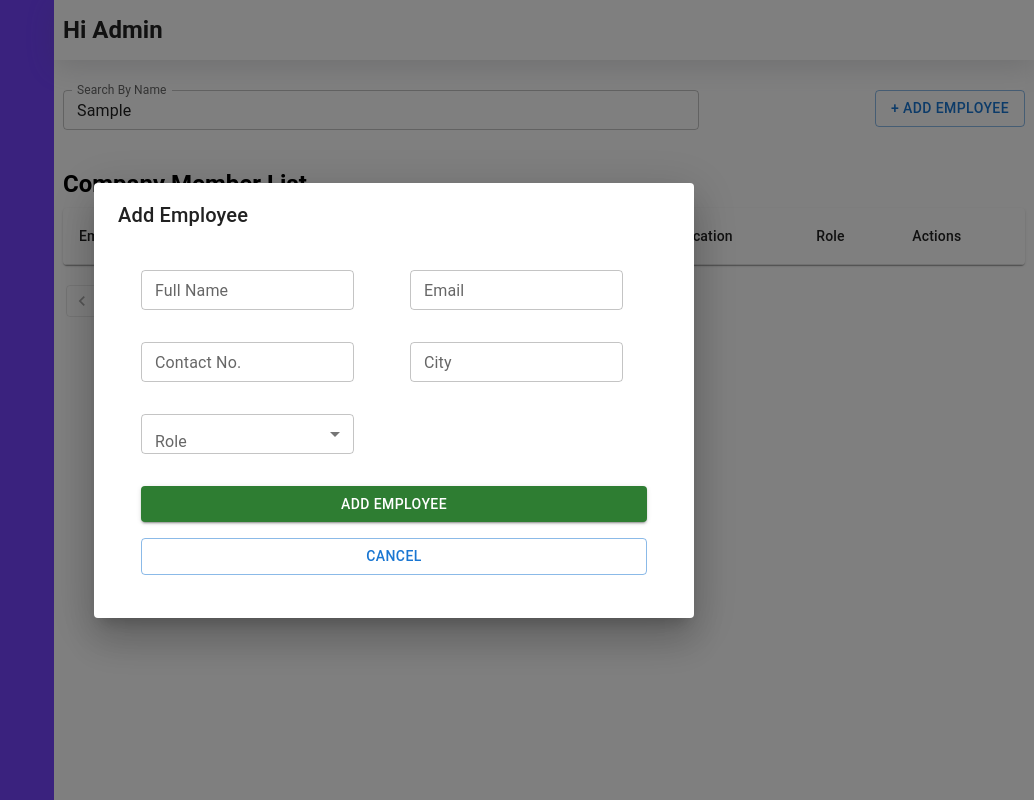
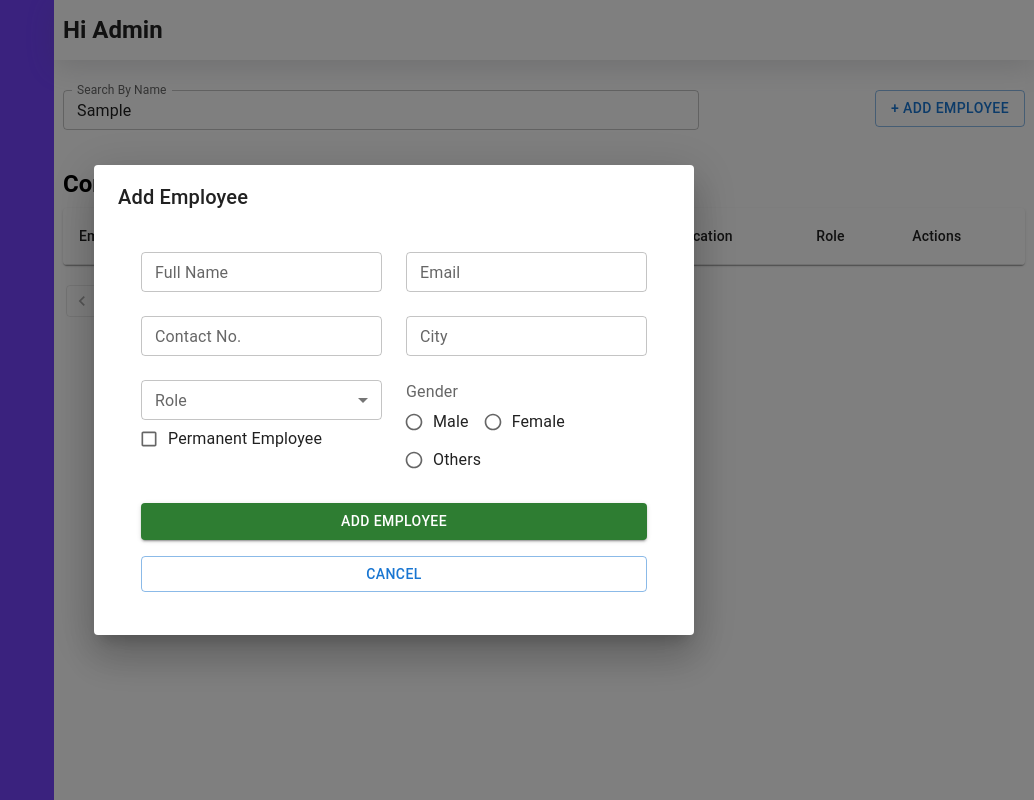
Before and after one commit to ankit-pandey-14/gainserv, a React (Create React App) app: page / in a window 1280 px wide. Both pictures are taken after typing "Sample" into the empty fields and a click on the button "+ ADD EMPLOYEE". Shown: the whole page, without its empty margins (246-1280 px from the left). Built offline with nearby package versions, Linux system fonts and the light colour scheme.

Commit message:
Added more dynamic components and info field for user

```diff
--- /dev/null
+++ b/src/components/CustomForm.js/index.js
@@ -0,0 +1,38 @@
+import React from 'react';
+import { useFormik } from 'formik';
+
+export const useForm = (props) => {
+    const { initialValues, validationSchema, onSubmitHandler } = props;
+    const { values, errors, touched, handleChange, handleBlur, handleSubmit } = useFormik({
+        initialValues: initialValues,
+        validationSchema: validationSchema,
+        onSubmit : (values) => {
+            onSubmitHandler(values)
+        },
+    });
+
+    return {
+        values,
+        errors,
+        touched,
+        handleChange,
+        handleBlur,
+        handleSubmit,
+    };
+};
+
+const CustomForm = (props) => {
+    const { styles, handleSubmit } = props;
+
+    return (
+        <form
+            autoComplete='off'
+            onSubmit={handleSubmit}
+            style={styles}
+        >
+            { props.children }
+        </form>
+    );
+};
+
+export default CustomForm;
--- a/src/components/Employee/addEditEmployee.js
+++ b/src/components/Employee/addEditEmployee.js
@@ -1,15 +1,17 @@
 import React from 'react';
-import { useFormik } from 'formik';
 import { addEmployeeValidation } from '../../utilities/validation';
 import Grid from '@mui/material/Grid';
 import Stack from '@mui/material/Stack';
-import TextInput from '../controls/textInput';
-import FormSelect from '../controls/formSelect';
-import { ROLES_LIST } from '../../constants';
+import CustomInput from '../controls/customInput';
+import CustomSelect from '../controls/customSelect';
+import { GENDER, ROLES_LIST } from '../../constants';
 import { useDispatch, useSelector } from 'react-redux';
 import { addEmployee, updateEmployee } from '../../redux/employeeSlice';
 import CustomButton from '../controls/customButton';
 import { USER_ADDED, USER_UPDATED } from '../../constants/message';
+import CustomRadio from '../controls/customRadio';
+import CustomForm, { useForm } from '../CustomForm.js';
+import CustomCheckbox from '../controls/customCheckbox';
 
 const initialValues = {
     name: "",
@@ -17,25 +19,15 @@ const initialValues = {
     role: "",
     mobile: "",
     city: "",
+    gender: '',
+    isPermanent: false,
 };
 
 const AddEditEmployee = ({modalInfo, setModalInfo, type, setNotification}) => {
     const empList = useSelector((state) => state?.emp?.userList);
     const dispatch = useDispatch();
 
-    const { values, errors, touched, handleBlur, handleSubmit, handleChange } = useFormik({
-        initialValues:
-            type === 'Add'
-            ? initialValues
-            : {
-                name: modalInfo.data.name,
-                email: modalInfo.data.email,
-                mobile: modalInfo.data.mobile,
-                city: modalInfo.data.city,
-                role: modalInfo.data.role,
-            },
-        validationSchema: addEmployeeValidation,
-        onSubmit : (values) => {
+    const onSubmit = (values) => {
         if(type === 'Add'){
             dispatch(addEmployee({
                 id: empList[empList.length - 1]?.id + 1,
@@ -55,74 +47,114 @@ const AddEditEmployee = ({modalInfo, setModalInfo, type, setNotification}) => {
             visible: true,
             messege: type === 'Add' ? USER_ADDED : USER_UPDATED
         });
+    };
+
+    const {
+        values, errors, touched, handleChange, handleBlur, handleSubmit,
+    } = useForm({
+        initialValues :
+            type === 'Add'
+            ? initialValues
+            : {
+                name: modalInfo.data.name,
+                email: modalInfo.data.email,
+                mobile: modalInfo.data.mobile,
+                city: modalInfo.data.city,
+                role: modalInfo.data.role,
+                isPermanent: modalInfo.data.isPermanent,
+                gender: modalInfo.data.gender,
             },
-    });
+        validationSchema: addEmployeeValidation,
+        onSubmitHandler: onSubmit,
+    })
 
     return (
         <>
-            <form
-                onSubmit={handleSubmit}
-                style={{padding: '23px', }}
+            <CustomForm
+                styles={{padding: '23px'}}
+                handleSubmit={handleSubmit}
             >
-                <Grid container spacing={4}>
+                <Grid container spacing={3}>
                     <Grid item xs={12} sm={6}>
-                        <TextInput
+                        <CustomInput
                             label="Full Name"
                             name="name"
                             value={values.name}
                             error={errors.name}
                             touch={touched.name}
-                            handleChange={handleChange}
-                            handleBlur={handleBlur}
+                            onChange={handleChange}
+                            onBlur={handleBlur}
                         />
                     </Grid>
 
                     <Grid item xs={12} sm={6}>
-                        <TextInput
+                        <CustomInput
                             label="Email"
                             name="email"
                             value={values.email}
                             error={errors.email}
                             touch={touched.email}
-                            handleChange={handleChange}
-                            handleBlur={handleBlur}
+                            onChange={handleChange}
+                            onBlur={handleBlur}
                         />
                     </Grid>
 
                     <Grid item xs={12} sm={6}>
-                        <TextInput
+                        <CustomInput
                             label="Contact No."
                             name="mobile"
                             value={values.mobile}
                             error={errors.mobile}
                             touch={touched.mobile}
-                            handleChange={handleChange}
-                            handleBlur={handleBlur}
+                            onChange={handleChange}
+                            onBlur={handleBlur}
                         />
                     </Grid>
 
                     <Grid item xs={12} sm={6}>
-                        <TextInput
+                        <CustomInput
                             label="City"
                             name="city"
                             value={values.city}
                             error={errors.city}
                             touch={touched.city}
-                            handleChange={handleChange}
-                            handleBlur={handleBlur}
+                            onChange={handleChange}
+                            onBlur={handleBlur}
                         />
                     </Grid>
 
                     <Grid item xs={12} sm={6}>
-                        <FormSelect
+                        <CustomSelect
                             label="Role"
                             name="role"
                             value={values.role}
                             error={errors.role}
                             touch={touched.role}
-                            handleChange={handleChange}
-                            handleBlur={handleBlur}
+                            onChange={handleChange}
+                            onBlur={handleBlur}
                             options={ROLES_LIST}
+                        />
+
+                        <CustomCheckbox
+                            label="Permanent Employee"
+                            name="isPermanent"
+                            value={values.isPermanent}
+                            error={errors.isPermanent}
+                            onChange={handleChange}
+                        />
+                    </Grid>
+
+                    <Grid item xs={12} sm={6}>
+                        <CustomRadio
+                            row={true}
+                            label="Gender"
+                            name="gender"
+                            value={values.gender}
+                            error={errors.gender}
+                            touch={touched.gender}
+                            onChange={handleChange}
+                            onBlur={handleBlur}
+                            options={GENDER}
                         />
                     </Grid>
 
@@ -142,7 +174,7 @@ const AddEditEmployee = ({modalInfo, setModalInfo, type, setNotification}) => {
                         </Stack>
                     </Grid>
                 </Grid>
-            </form>
+            </CustomForm>
         </>
     );
 };
--- a/src/components/controls/addEditModal.js
+++ b/src/components/Employee/addEditModal.js
@@ -1,6 +1,6 @@
 import React, { useState } from 'react';
-import AddEditEmployee from '../Employee/addEditEmployee';
-import CustomDialog from './customDialog';
+import AddEditEmployee from './addEditEmployee';
+import CustomDialog from '../controls/customDialog';
 
 const AddEditModal = ({ modalInfo, setModalInfo, type }) => {
     const [notification, setNotification] = useState({
--- /dev/null
+++ b/src/components/controls/customCheckbox.js
@@ -0,0 +1,31 @@
+import { Checkbox, FormControl, FormControlLabel } from '@mui/material';
+import React from 'react';
+
+const CustomCheckbox = ({
+    label,
+    name,
+    value,
+    onChange,
+}) => {
+    return (
+        <>
+            <FormControl fullWidth size='small'>
+                <FormControlLabel
+                    label={label}
+                    control={
+                        <Checkbox
+                            size='small'
+                            value={value}
+                            checked={value}
+                            name={name}
+                            color='primary'
+                            onChange={onChange}
+                        />
+                    }
+                />
+            </FormControl>
+        </>
+    );
+};
+
+export default CustomCheckbox;
--- /dev/null
+++ b/src/components/controls/customRadio.js
@@ -0,0 +1,44 @@
+import { FormControl, FormControlLabel, FormLabel, Radio, RadioGroup } from '@mui/material';
+import React from 'react';
+
+const CustomRadio = ({
+    row,
+    label,
+    name,
+    value,
+    error,
+    touch,
+    onChange,
+    onBlur,
+    options,
+}) => {
+    return (
+        <>
+            <FormControl fullWidth size='small'>
+                <FormLabel>{label}</FormLabel>
+                <RadioGroup
+                    row={row}
+                    name={name}
+                    value={value}
+                    onChange={onChange}
+                    onBlur={onBlur}
+                >
+                    {
+                        options.map((option, index) => (
+                            <FormControlLabel
+                                key={index}
+                                value={option?.value}
+                                control={<Radio size="small" />}
+                                label={option?.label}
+                            />
+                        ))
+                    }
+                </RadioGroup>
+            </FormControl>
+
+            {error && touch && <p className='form-error'>{error}</p>}
+        </>
+    );
+};
+
+export default CustomRadio;
--- a/src/components/controls/formSelect.js
+++ b/src/components/controls/customSelect.js
@@ -1,21 +1,31 @@
 import { FormControl, InputLabel, MenuItem, Select } from '@mui/material';
 import React from 'react';
 
-const FormSelect = ({label, name, handleChange, handleBlur, error, touch, value, options}) => {
+const CustomSelect = ({
+    label,
+    name,
+    value,
+    error,
+    touch,
+    onChange,
+    onBlur,
+    options,
+}) => {
 
     return (
         <>
-            <FormControl sx={{width: '90%' }}>
+            <FormControl fullWidth size='small'>
                 <InputLabel id="select-label">{label}</InputLabel>
                 <Select
+                    fullWidth
                     labelId="select-label"
                     id="select"
                     label={label}
-                    size='small'
                     name={name}
                     value={value}
-                    onChange={handleChange}
-                    onBlur={handleBlur}
+                    onChange={onChange}
+                    onBlur={onBlur}
+                    error={error && touch}
                 >
                     {
                         options?.map((option, index) => (
@@ -30,4 +40,4 @@ const FormSelect = ({label, name, handleChange, handleBlur, error, touch, value,
     );
 };
 
-export default FormSelect;
+export default CustomSelect;
--- a/src/constants/employee.json
+++ b/src/constants/employee.json
@@ -5,7 +5,9 @@
         "email": "ankit@gmail.com",
         "mobile": 8175088988,
         "city": "Lucknow",
-        "role": "Developer"
+        "role": "Developer",
+        "isPermanent": true,
+        "gender": "male"
     },
     {
         "id": 2,
@@ -13,6 +15,8 @@
         "email": "anoop@gmail.com",
         "mobile": 8175088999,
         "city": "Gorkhpur",
-        "role": "Manager"
+        "role": "Manager",
+        "isPermanent": true,
+        "gender": "male"
     }
 ]
--- a/src/constants/index.js
+++ b/src/constants/index.js
@@ -12,3 +12,18 @@ export const ROLES_LIST = [
         value: "Admin",
     },
 ];
+
+export const GENDER = [
+    {
+        label: 'Male',
+        value: 'male',
+    },
+    {
+        label: 'Female',
+        value: 'female',
+    },
+    {
+        label: 'Others',
+        value: 'others',
+    },
+];
--- a/src/screen/EmployeeListScreen/index.js
+++ b/src/screen/EmployeeListScreen/index.js
@@ -2,7 +2,7 @@ import React, { useEffect, useState } from 'react';
 import EmployeeList from '../../components/Employee/employeeList';
 import Grid from '@mui/material/Grid';
 import TextField from '@mui/material/TextField';
-import AddEditModal from '../../components/controls/addEditModal';
+import AddEditModal from '../../components/Employee/addEditModal';
 import { useSelector } from 'react-redux';
 import CustomButton from '../../components/controls/customButton';
 
--- a/src/utilities/validation.js
+++ b/src/utilities/validation.js
@@ -6,4 +6,6 @@ export const addEmployeeValidation = Yup.object({
     mobile: Yup.number().positive().integer().required('Please Enter you Mobile Number'),
     city: Yup.string().required("Please enter your city"),
     role: Yup.string().required("Please select a role"),
+    isPermanent: Yup.boolean(),
+    gender: Yup.string().required('Please specify your gender'),
 });
```
Also changed, not shown: src/components/controls/customButton.js (+5 -4 lines), src/components/controls/customInput.js (renamed from src/components/controls/textInput.js, +15 -5 lines). Lines whose indentation alone changed are shown as unchanged.
